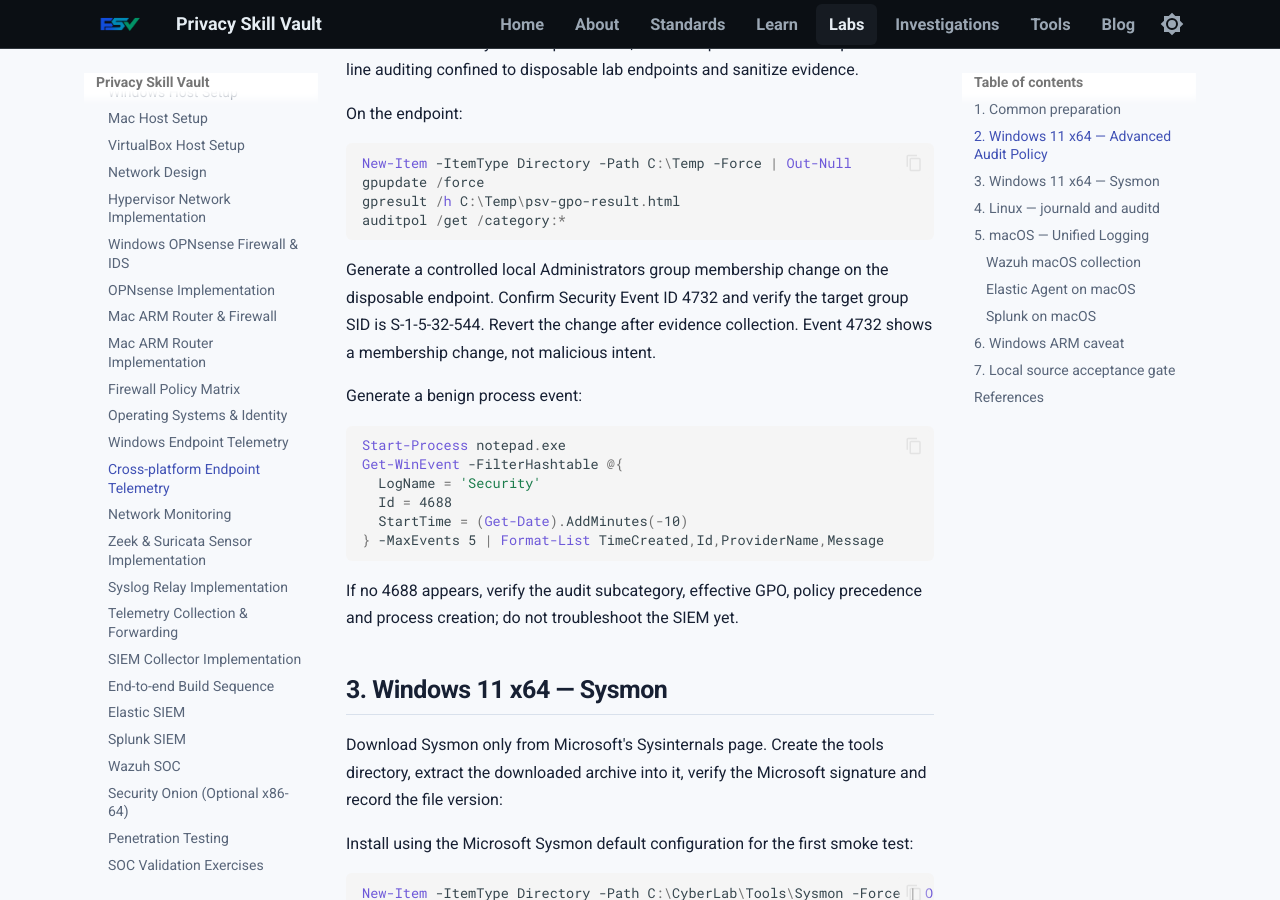
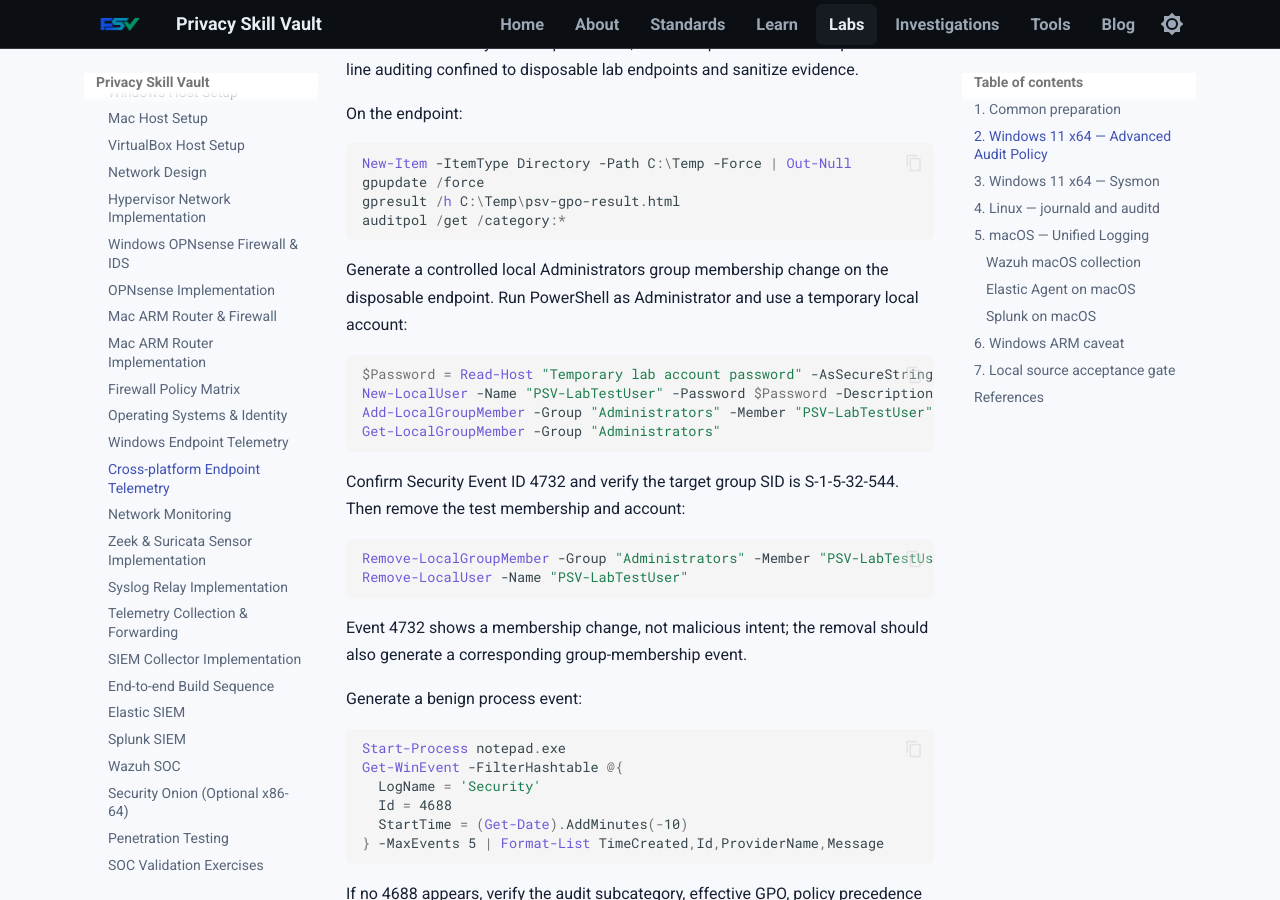
Before and after one commit to PrivacySkillVault/privacyskillvault.github.io, an MkDocs documentation site: the page built from docs/labs/endpoint-telemetry-implementation.md, in a window 1280 px wide and 900 px high, scrolled down 1077 px. Built offline with MkDocs 1.6.1 and Material for MkDocs 9.7.7, drawn with Linux system fonts in a browser that asks for light colours.

Commit message:
Add exact reversible Windows local group audit test

```diff
--- a/docs/labs/endpoint-telemetry-implementation.md
+++ b/docs/labs/endpoint-telemetry-implementation.md
@@ -35,7 +35,23 @@
 auditpol /get /category:*
 ~~~
 
-Generate a controlled local Administrators group membership change on the disposable endpoint. Confirm Security Event ID 4732 and verify the target group SID is S-1-5-32-544. Revert the change after evidence collection. Event 4732 shows a membership change, not malicious intent.
+Generate a controlled local Administrators group membership change on the disposable endpoint. Run PowerShell as Administrator and use a temporary local account:
+
+~~~powershell
+$Password = Read-Host "Temporary lab account password" -AsSecureString
+New-LocalUser -Name "PSV-LabTestUser" -Password $Password -Description "Temporary telemetry test"
+Add-LocalGroupMember -Group "Administrators" -Member "PSV-LabTestUser"
+Get-LocalGroupMember -Group "Administrators"
+~~~
+
+Confirm Security Event ID 4732 and verify the target group SID is S-1-5-32-544. Then remove the test membership and account:
+
+~~~powershell
+Remove-LocalGroupMember -Group "Administrators" -Member "PSV-LabTestUser"
+Remove-LocalUser -Name "PSV-LabTestUser"
+~~~
+
+Event 4732 shows a membership change, not malicious intent; the removal should also generate a corresponding group-membership event.
 
 Generate a benign process event:
 
```
